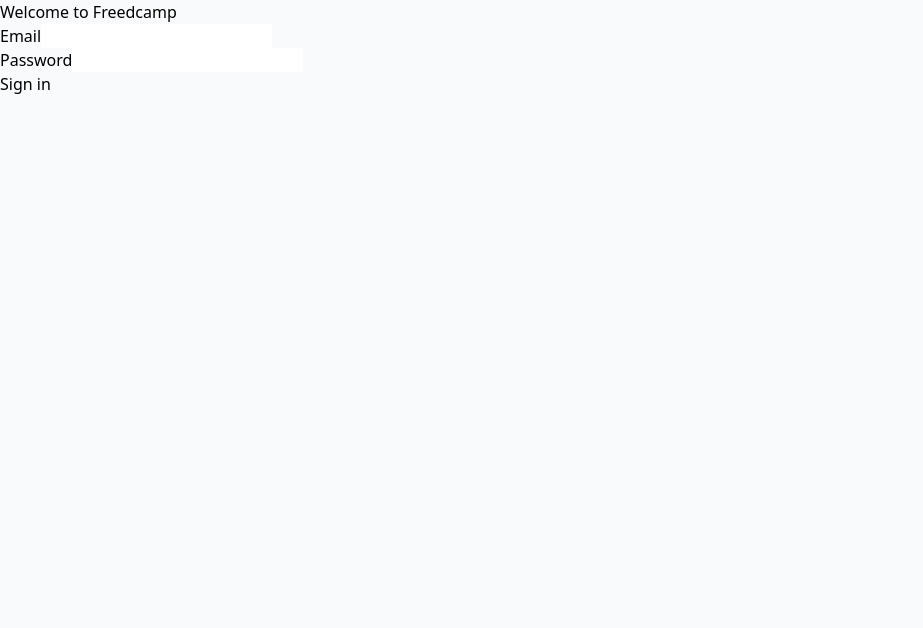
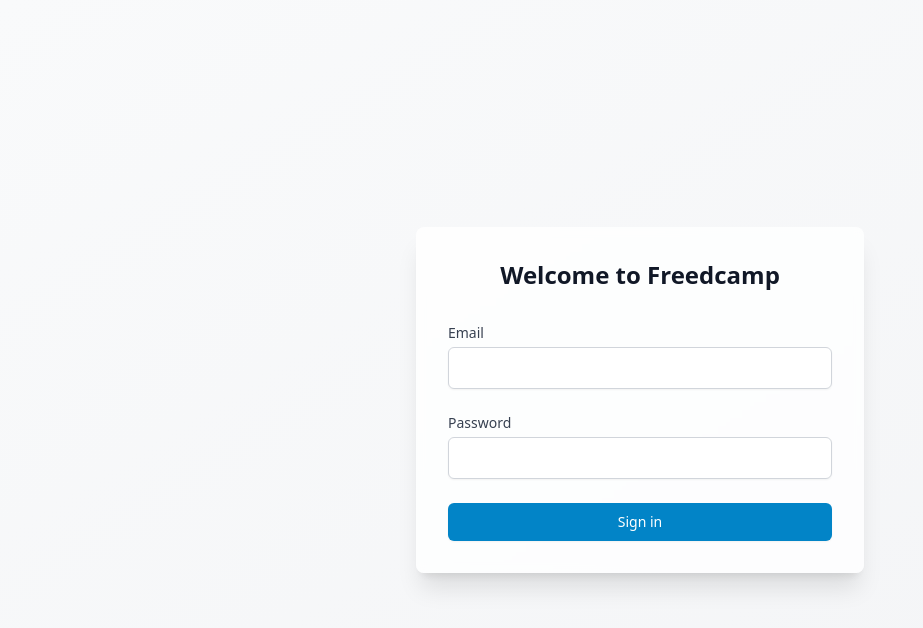
Before and after one commit to rafaelmelim/Freedcamp, a React (Vite) app: page /login in a window 1280 px wide. Shown: the top 628 px of the page, without its empty margins (0-923 px from the left). Built offline with nearby package versions, Linux system fonts and the light colour scheme.

Commit message:
Modernize UI with animations and effects

```diff
--- a/src/components/Header.tsx
+++ b/src/components/Header.tsx
@@ -5,27 +5,33 @@
   const { signOut, hasRole } = useAuth();
 
   return (
-    <header className="bg-white/80 backdrop-blur-sm shadow-sm">
-      <div className="max-w-7xl mx-auto px-4 sm:px-6 lg:px-8 py-4 flex justify-between items-center">
+    <header className="app-header">
+      <div className="max-w-7xl mx-auto px-4 sm:px-6 lg:px-8 py-4">
+        <div className="flex justify-between items-center">
           <div className="flex items-center space-x-8">
-          <h1 className="text-xl font-semibold text-gray-900">Freedcamp</h1>
+            <h1 className="text-xl font-semibold text-gray-900 hover-effect">
+              Freedcamp
+            </h1>
             <nav className="flex space-x-4">
               <Link
                 to="/board"
-              className="text-sm font-medium text-gray-700 hover:text-gray-900"
+                className="text-sm font-medium text-gray-700 hover:text-gray-900
+                         transition-colors duration-200 hover-effect"
               >
                 Board
               </Link>
               <Link
                 to="/archived"
-              className="text-sm font-medium text-gray-700 hover:text-gray-900"
+                className="text-sm font-medium text-gray-700 hover:text-gray-900
+                         transition-colors duration-200 hover-effect"
               >
                 Archived
               </Link>
               {hasRole('admin') && (
                 <Link
                   to="/admin"
-                className="text-sm font-medium text-gray-700 hover:text-gray-900"
+                  className="text-sm font-medium text-gray-700 hover:text-gray-900
+                           transition-colors duration-200 hover-effect"
                 >
                   Admin
                 </Link>
@@ -34,11 +40,13 @@
           </div>
           <button
             onClick={() => signOut()}
-          className="px-4 py-2 text-sm font-medium text-gray-700 hover:text-gray-900"
+            className="px-4 py-2 text-sm font-medium text-gray-700 hover:text-gray-900
+                     transition-colors duration-200 hover-effect"
           >
             Sign out
           </button>
         </div>
+      </div>
     </header>
   );
 }
--- a/src/components/TaskForm.tsx
+++ b/src/components/TaskForm.tsx
@@ -34,16 +34,19 @@
   };
 
   return (
-    <form onSubmit={handleSubmit(onFormSubmit)} className="space-y-4 bg-white rounded-md p-4 shadow-sm">
+    <form onSubmit={handleSubmit(onFormSubmit)} className="glass-card p-4 animate-fade-in">
+      <div className="space-y-4">
         <div>
           <input
             type="text"
             {...register('title', { required: 'Title is required' })}
             placeholder="Task title"
-          className="w-full px-3 py-2 border border-gray-300 rounded-md focus:outline-none focus:ring-1 focus:ring-primary-500"
+            className="w-full px-3 py-2 border border-gray-300 rounded-md
+                     focus:outline-none focus:ring-2 focus:ring-primary-500
+                     transition-colors duration-200"
           />
           {errors.title && (
-          <p className="mt-1 text-sm text-red-600">{errors.title.message}</p>
+            <p className="mt-1 text-sm text-red-600 animate-fade-in">{errors.title.message}</p>
           )}
         </div>
 
@@ -51,7 +54,9 @@
           <textarea
             {...register('description')}
             placeholder="Description (optional)"
-          className="w-full px-3 py-2 border border-gray-300 rounded-md focus:outline-none focus:ring-1 focus:ring-primary-500"
+            className="w-full px-3 py-2 border border-gray-300 rounded-md
+                     focus:outline-none focus:ring-2 focus:ring-primary-500
+                     transition-colors duration-200"
             rows={3}
           />
         </div>
@@ -62,7 +67,9 @@
               type="date"
               {...register('due_date')}
               min={format(new Date(), 'yyyy-MM-dd')}
-            className="w-full px-3 py-2 border border-gray-300 rounded-md focus:outline-none focus:ring-1 focus:ring-primary-500"
+              className="w-full px-3 py-2 border border-gray-300 rounded-md
+                       focus:outline-none focus:ring-2 focus:ring-primary-500
+                       transition-colors duration-200"
             />
           </div>
 
@@ -70,7 +77,9 @@
             <select
               {...register('priority')}
               defaultValue="medium"
-            className="w-full px-3 py-2 border border-gray-300 rounded-md focus:outline-none focus:ring-1 focus:ring-primary-500"
+              className="w-full px-3 py-2 border border-gray-300 rounded-md
+                       focus:outline-none focus:ring-2 focus:ring-primary-500
+                       transition-colors duration-200"
             >
               <option value="low">Low Priority</option>
               <option value="medium">Medium Priority</option>
@@ -94,17 +103,19 @@
           <button
             type="button"
             onClick={onCancel}
-          className="px-4 py-2 text-sm font-medium text-gray-700 hover:text-gray-900"
+            className="px-4 py-2 text-sm font-medium text-gray-700 hover:text-gray-900
+                     transition-colors duration-200 hover-effect"
           >
             Cancel
           </button>
           <button
             type="submit"
-          className="px-4 py-2 text-sm font-medium text-white bg-primary-600 rounded-md hover:bg-primary-700 focus:outline-none focus:ring-2 focus:ring-offset-2 focus:ring-primary-500"
+            className="btn-primary hover-effect"
           >
             Add Task
           </button>
         </div>
+      </div>
     </form>
   );
 }
--- a/src/index.css
+++ b/src/index.css
@@ -18,12 +18,69 @@
 
 @layer base {
   body {
-    @apply bg-gray-50;
+    @apply bg-gradient-to-br from-gray-50 to-gray-100 min-h-screen;
+  }
+
+  /* Smooth scrolling */
+  html {
+    scroll-behavior: smooth;
   }
 }
 
 @layer components {
   .btn-primary {
-    @apply px-4 py-2 text-sm font-medium text-white bg-primary-600 rounded-md hover:bg-primary-700 focus:outline-none focus:ring-2 focus:ring-offset-2 focus:ring-primary-500;
+    @apply px-4 py-2 text-sm font-medium text-white bg-primary-600 rounded-md
+           hover:bg-primary-700 focus:outline-none focus:ring-2 focus:ring-offset-2
+           focus:ring-primary-500 transition-colors duration-200;
+  }
+
+  /* Glass effect for cards */
+  .glass-card {
+    @apply bg-white/80 backdrop-blur-sm shadow-sm rounded-lg
+           border border-white/20 transition-all duration-300
+           hover:shadow-md hover:bg-white/90;
+  }
+
+  /* Task card animations */
+  .task-card {
+    @apply transform transition-all duration-200
+           hover:-translate-y-1 hover:shadow-lg;
+  }
+
+  /* Project column styles */
+  .project-column {
+    @apply glass-card p-4 min-w-[300px] transition-transform duration-300;
+  }
+
+  /* Dragging styles */
+  .dragging {
+    @apply opacity-50 scale-105 rotate-1;
+  }
+
+  /* Header styles */
+  .app-header {
+    @apply bg-white/80 backdrop-blur-md shadow-sm sticky top-0 z-50
+           border-b border-gray-200/50;
+  }
+
+  /* Button hover effects */
+  .hover-effect {
+    @apply hover:scale-105 transition-transform duration-200;
+  }
+
+  /* Loading animation */
+  .loading-spinner {
+    @apply animate-spin rounded-full border-4 border-gray-200
+           border-t-primary-600 h-8 w-8;
   }
 }
+
+/* Custom animations */
+@keyframes fadeIn {
+  from { opacity: 0; transform: translateY(10px); }
+  to { opacity: 1; transform: translateY(0); }
+}
+
+.animate-fade-in {
+  animation: fadeIn 0.3s ease-out forwards;
+}
--- /dev/null
+++ b/tailwind.config.js
@@ -0,0 +1,34 @@
+/** @type {import('tailwindcss').Config} */
+export default {
+  content: [
+    "./index.html",
+    "./src/**/*.{js,ts,jsx,tsx}",
+  ],
+  theme: {
+    extend: {
+      colors: {
+        primary: {
+          50: 'var(--primary-50)',
+          100: 'var(--primary-100)',
+          200: 'var(--primary-200)',
+          300: 'var(--primary-300)',
+          400: 'var(--primary-400)',
+          500: 'var(--primary-500)',
+          600: 'var(--primary-600)',
+          700: 'var(--primary-700)',
+          800: 'var(--primary-800)',
+          900: 'var(--primary-900)',
+          950: 'var(--primary-950)',
+        },
+      },
+      animation: {
+        'bounce-slow': 'bounce 3s infinite',
+      },
+      transitionProperty: {
+        'height': 'height',
+        'spacing': 'margin, padding',
+      },
+    },
+  },
+  plugins: [],
+}
```
Lines whose indentation alone changed are shown as unchanged.
